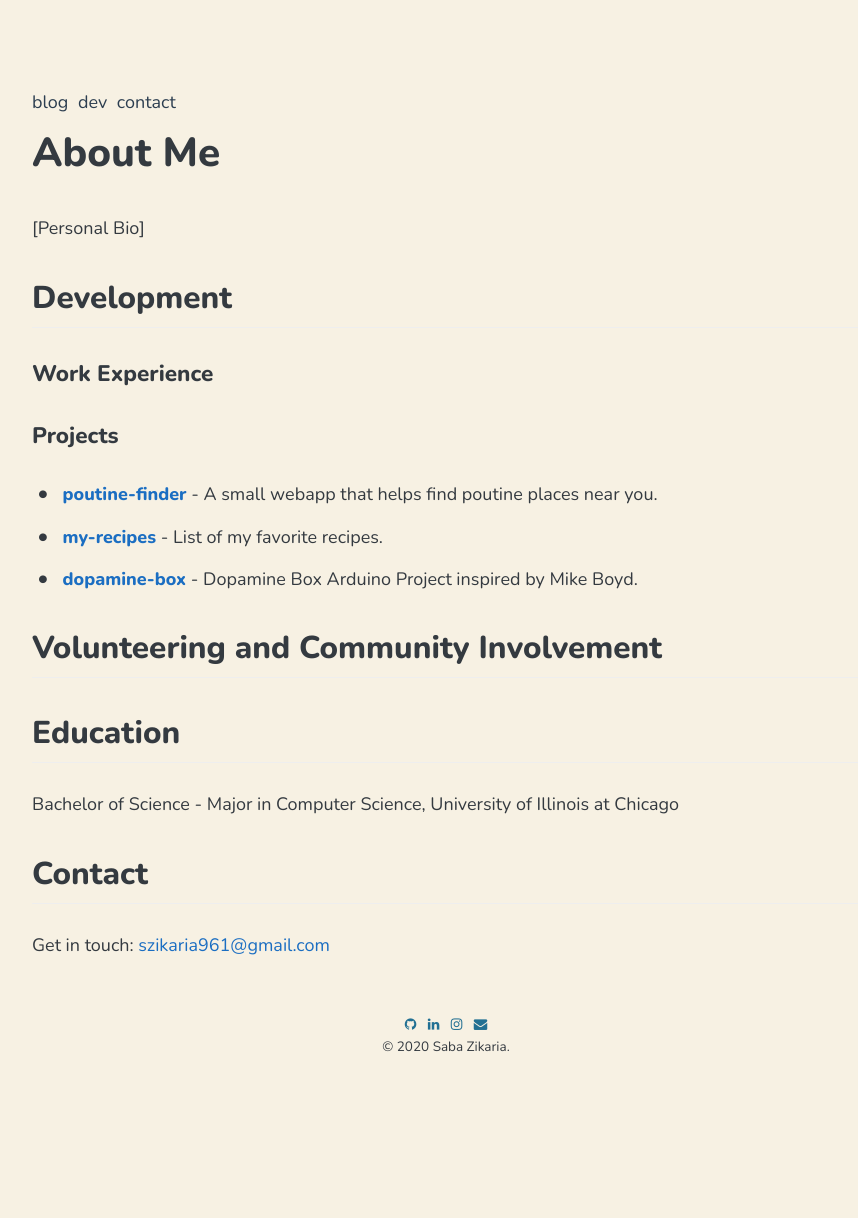
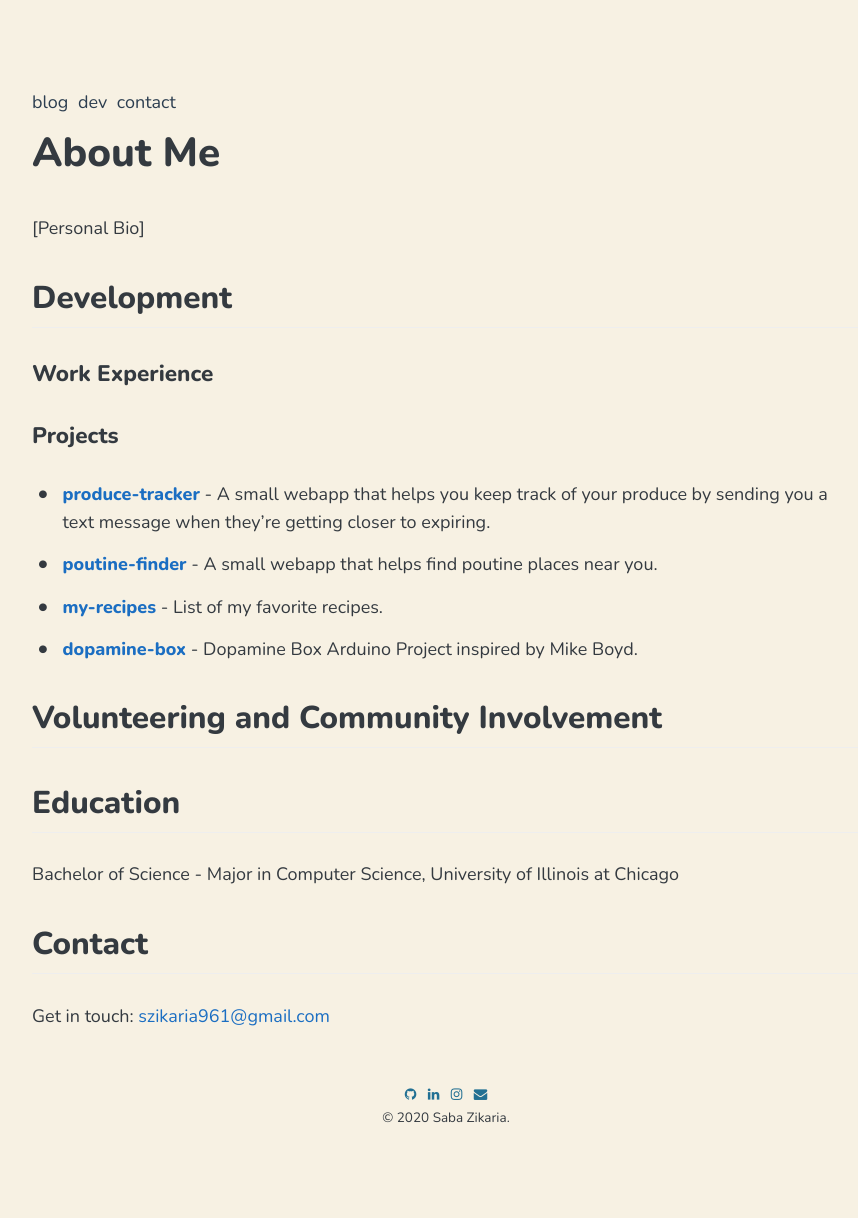
Before and after one commit to szikaria961/szikaria961.github.io, a Jekyll site: the page built from about.md, in a window 1280 px wide. Shown: the whole page, without its empty margins (194-1052 px from the left). Built offline with Jekyll 4.4.1, drawn with Linux system fonts in a browser that asks for light colours; before the commit the page ends 1147 px from its top, so only the background shows below that.

Commit message:
Add github link of produce tracker

```diff
--- a/about.md
+++ b/about.md
@@ -27,6 +27,7 @@ permalink: /about/
 
 #### <a name="projects"></a>Projects
 
+- **[produce-tracker](https://github.com/szikaria961/produce-tracker)** - A small webapp that helps you keep track of your produce by sending you a text message when they're getting closer to expiring.
 - **[poutine-finder](https://github.com/szikaria961/poutine-finder)** - A small webapp that helps find poutine places near you.
 - **[my-recipes](https://github.com/szikaria961/my-recipes)** - List of my favorite recipes.
 - **[dopamine-box](https://github.com/szikaria961/dopamine-box)** - Dopamine Box Arduino Project inspired by Mike Boyd.
```
